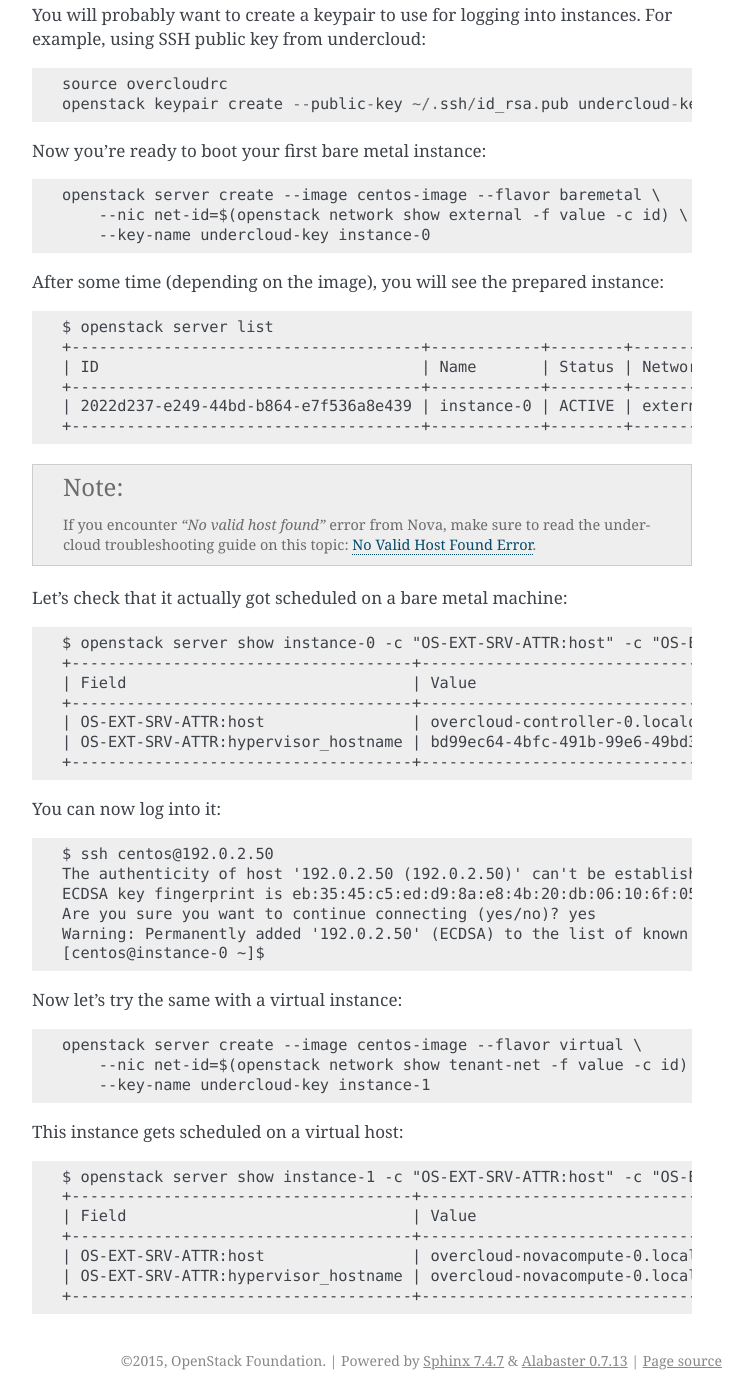
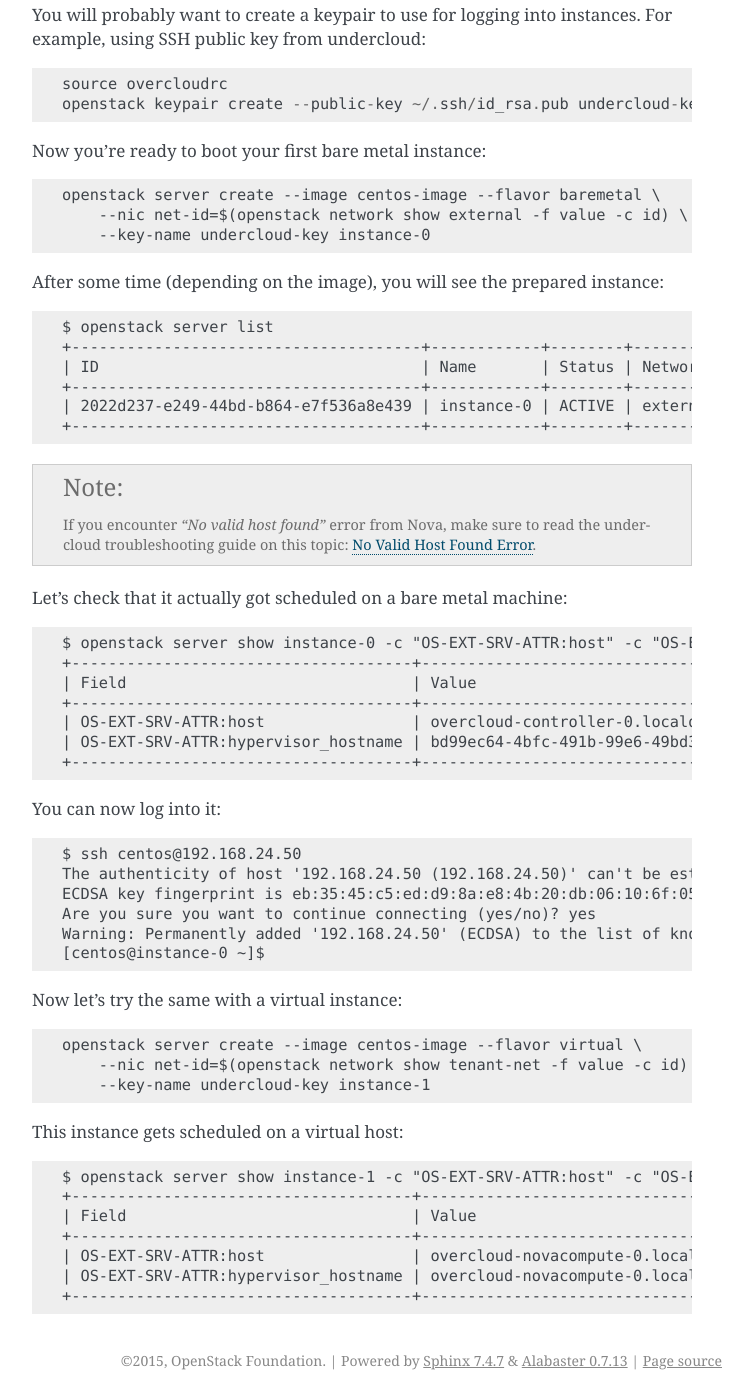
Before and after one commit to openstack-archive/tripleo-docs, a Sphinx documentation site: the page built from doc/source/advanced_deployment/baremetal_overcloud.rst, in a window 1280 px wide and 1400 px high, scrolled down 11860 px. Shown: the whole window, without its empty margins (388-1140 px from the left). Built offline with Sphinx 7.4.7, drawn with Linux system fonts in a browser that asks for light colours; some of the changed text lies outside the part shown.

Commit message:
Update ctlplane network range to use 192.168.24.0
Per instack change I1393d65ffb20b1396ff068def237418958ed3289
(git commit a38b0adfcbc0bf2a713101cbb33b563fb978c416) we
now default our network range on the Undercloud to 192.168.24.0.

This change updates the docs to follow suite which gives a better
chance for these examples to work out of the box with stock
instack environments.

Change-Id: I3d4cde016786903d32508ba7bc6fdd0d756df821

```diff
--- a/doc/source/advanced_deployment/baremetal_overcloud.rst
+++ b/doc/source/advanced_deployment/baremetal_overcloud.rst
@@ -213,8 +213,8 @@
     openstack network create --share --provider-network-type flat \
         --provider-physical-network datacentre --external external
     openstack subnet create --network external \
-        --subnet-range 192.0.2.0/24 --gateway 192.0.2.40 \
-        --allocation-pool start=192.0.2.41,end=192.0.2.100 external-subnet
+        --subnet-range 192.168.24.0/24 --gateway 192.168.24.40 \
+        --allocation-pool start=192.168.24.41,end=192.168.24.100 external-subnet
 
 .. warning::
     Network types other than "flat" are not supported.
@@ -562,7 +562,7 @@
     +--------------------------------------+------------+--------+------------------------+
     | ID                                   | Name       | Status | Networks               |
     +--------------------------------------+------------+--------+------------------------+
-    | 2022d237-e249-44bd-b864-e7f536a8e439 | instance-0 | ACTIVE | external=192.0.2.50  |
+    | 2022d237-e249-44bd-b864-e7f536a8e439 | instance-0 | ACTIVE | external=192.168.24.50  |
     +--------------------------------------+------------+--------+------------------------+
 
 .. note::
@@ -581,11 +581,11 @@
 
 You can now log into it::
 
-    $ ssh centos@192.0.2.50
-    The authenticity of host '192.0.2.50 (192.0.2.50)' can't be established.
+    $ ssh centos@192.168.24.50
+    The authenticity of host '192.168.24.50 (192.168.24.50)' can't be established.
     ECDSA key fingerprint is eb:35:45:c5:ed:d9:8a:e8:4b:20:db:06:10:6f:05:74.
     Are you sure you want to continue connecting (yes/no)? yes
-    Warning: Permanently added '192.0.2.50' (ECDSA) to the list of known hosts.
+    Warning: Permanently added '192.168.24.50' (ECDSA) to the list of known hosts.
     [centos@instance-0 ~]$
 
 Now let's try the same with a virtual instance::
--- a/doc/source/advanced_deployment/deploy_swift.rst
+++ b/doc/source/advanced_deployment/deploy_swift.rst
@@ -88,9 +88,9 @@
     The minimum number of hours before a partition can be reassigned is 1
     The overload factor is 0.00% (0.000000)
     Devices:    id  region  zone      ip address  port  replication ip  replication port      name weight partitions balance meta
-                 0       1     1      192.0.2.22  6000      192.0.2.22              6000        d1 100.00       1024    0.00
-                 1       1     1      192.0.2.24  6000      192.0.2.24              6000        d1 100.00       1024    0.00
-                 2       1     1       192.0.2.6  6000       192.0.2.6              6000        d1 100.00       1024    0.00
+                 0       1     1      192.168.24.22  6000      192.168.24.22              6000        d1 100.00       1024    0.00
+                 1       1     1      192.168.24.24  6000      192.168.24.24              6000        d1 100.00       1024    0.00
+                 2       1     1       192.168.24.6  6000       192.168.24.6              6000        d1 100.00       1024    0.00
 
 Ring configuration be verified by checking the hash of the ``*.ring.gz``
 files. It should be the same on all nodes in the ring.::
--- a/doc/source/advanced_deployment/network_isolation.rst
+++ b/doc/source/advanced_deployment/network_isolation.rst
@@ -179,9 +179,9 @@
     # Set to the router gateway on the external network
     ExternalInterfaceDefaultRoute: 10.1.2.1
     # Gateway router for the provisioning network (or Undercloud IP)
-    ControlPlaneDefaultRoute: 192.0.2.254
+    ControlPlaneDefaultRoute: 192.168.24.1
     # Generally the IP of the Undercloud
-    EC2MetadataIp: 192.0.2.1
+    EC2MetadataIp: 192.168.24.1
     # Define the DNS servers (maximum 2) for the overcloud nodes
     DnsServers: ["8.8.8.8","8.8.4.4"]
     InternalApiNetworkVlanID: 201
--- a/doc/source/advanced_deployment/network_isolation_virt.rst
+++ b/doc/source/advanced_deployment/network_isolation_virt.rst
@@ -47,10 +47,10 @@
 called ``/home/stack/custom.yaml`` with the following contents::
 
   parameter_defaults:
-    EC2MetadataIp: 192.0.2.1
-    ControlPlaneDefaultRoute: 192.0.2.1
+    EC2MetadataIp: 192.168.24.1
+    ControlPlaneDefaultRoute: 192.168.24.1
 
-Note that the specified IP addresses ``192.0.2.1`` are the same as the
+Note that the specified IP addresses ``192.168.24.1`` are the same as the
 undercloud IP address.
 
 Modify Your Overcloud Deploy to Enable Network Isolation
```
Also changed, not shown: doc/source/troubleshooting/troubleshooting-overcloud.rst (+6 -6 lines).
